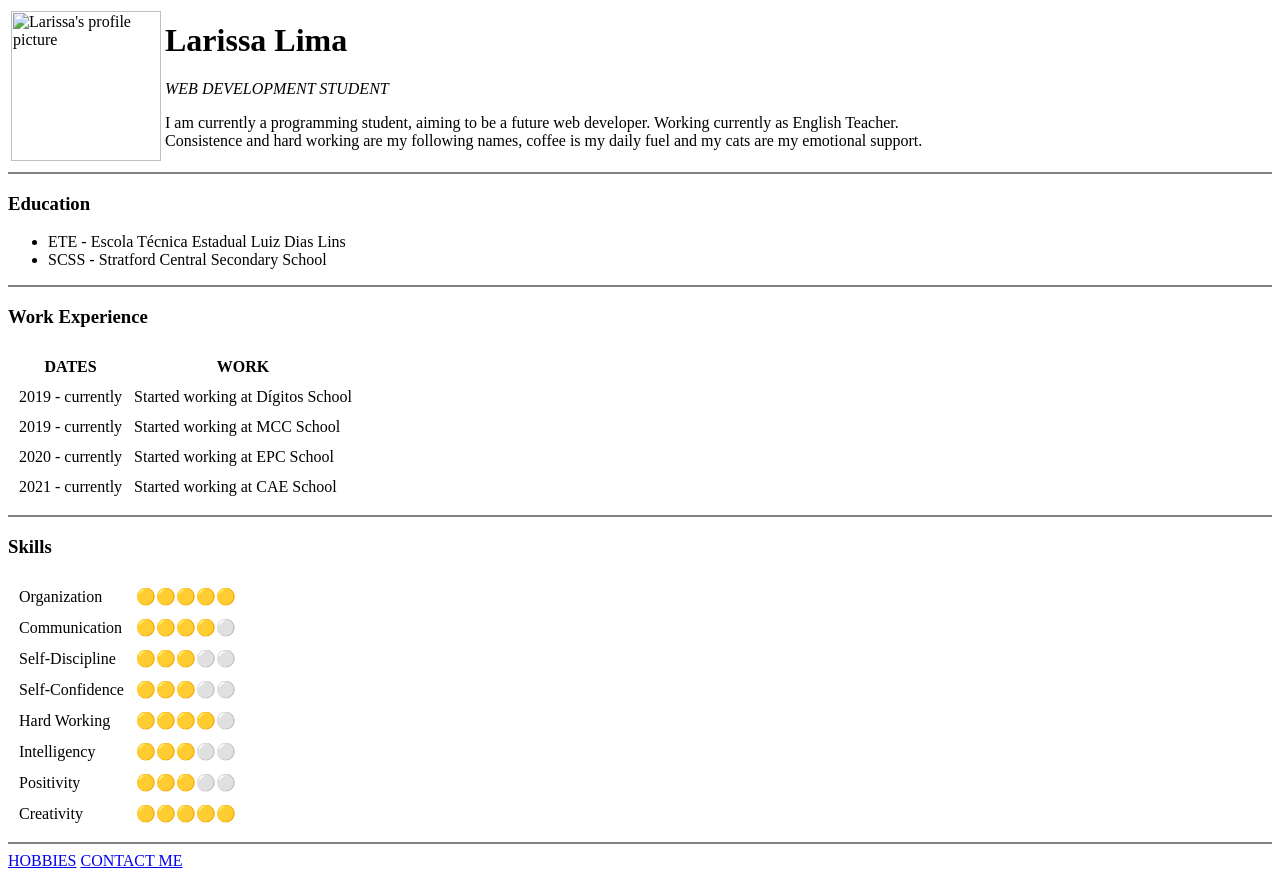
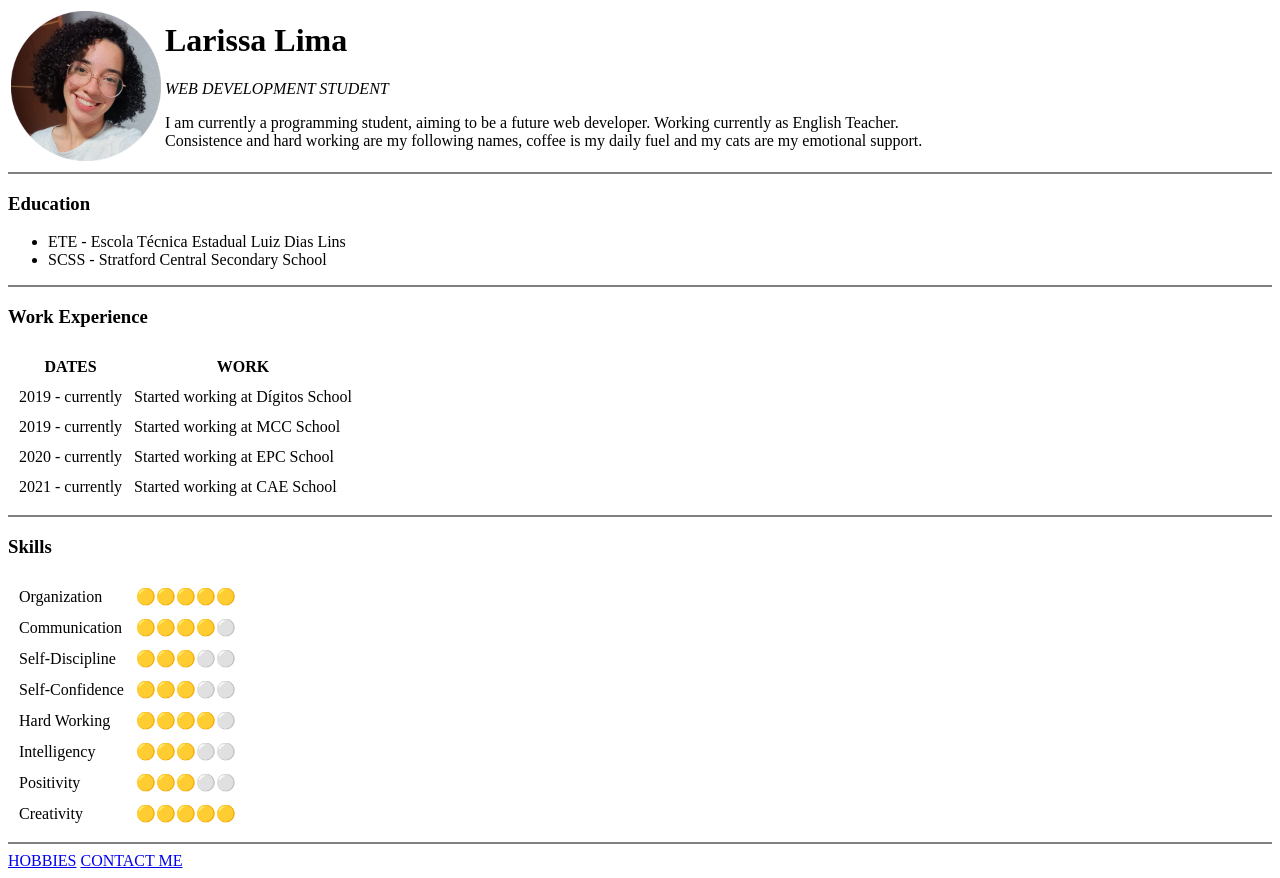
Before and after one commit to LimaLari/CV, a plain HTML site: page index.html in a window 1280 px wide. Drawn offline with Linux system fonts and the light colour scheme.

Commit message:
Update index.html

```diff
--- a/index.html
+++ b/index.html
@@ -6,7 +6,7 @@
   <body>
     <table>
       <tr>
-        <td><img src="images/Lari 2022-modified.png" alt="Larissa's profile picture" width="150" height="150"></td>
+        <td><img src="/images/Lari2022-modified-pic.png" alt="Larissa's profile picture" width="150" height="150"></td>
         <td>
           <h1> Larissa Lima </h1>
           <p> <em>WEB DEVELOPMENT STUDENT</em> </p>
```
